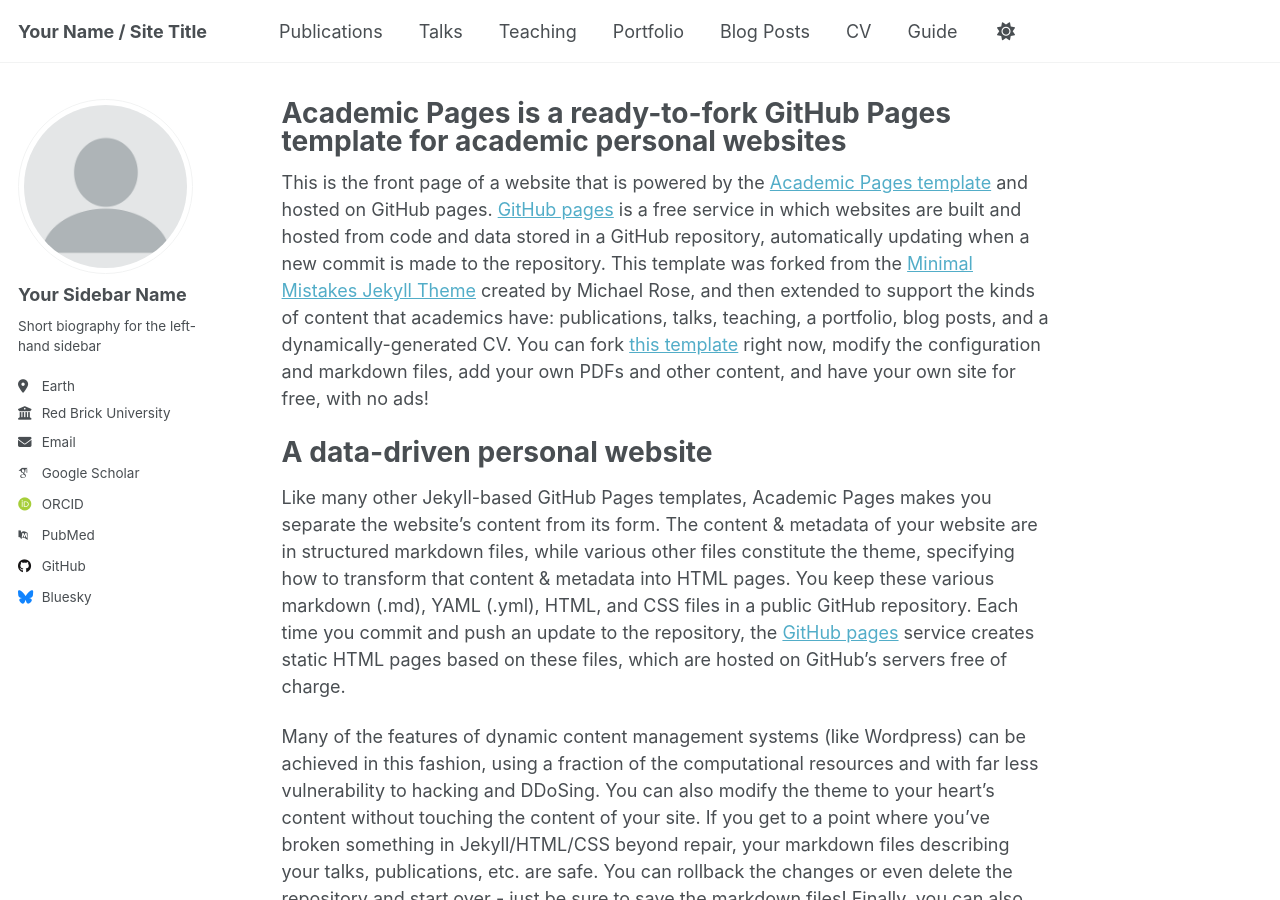
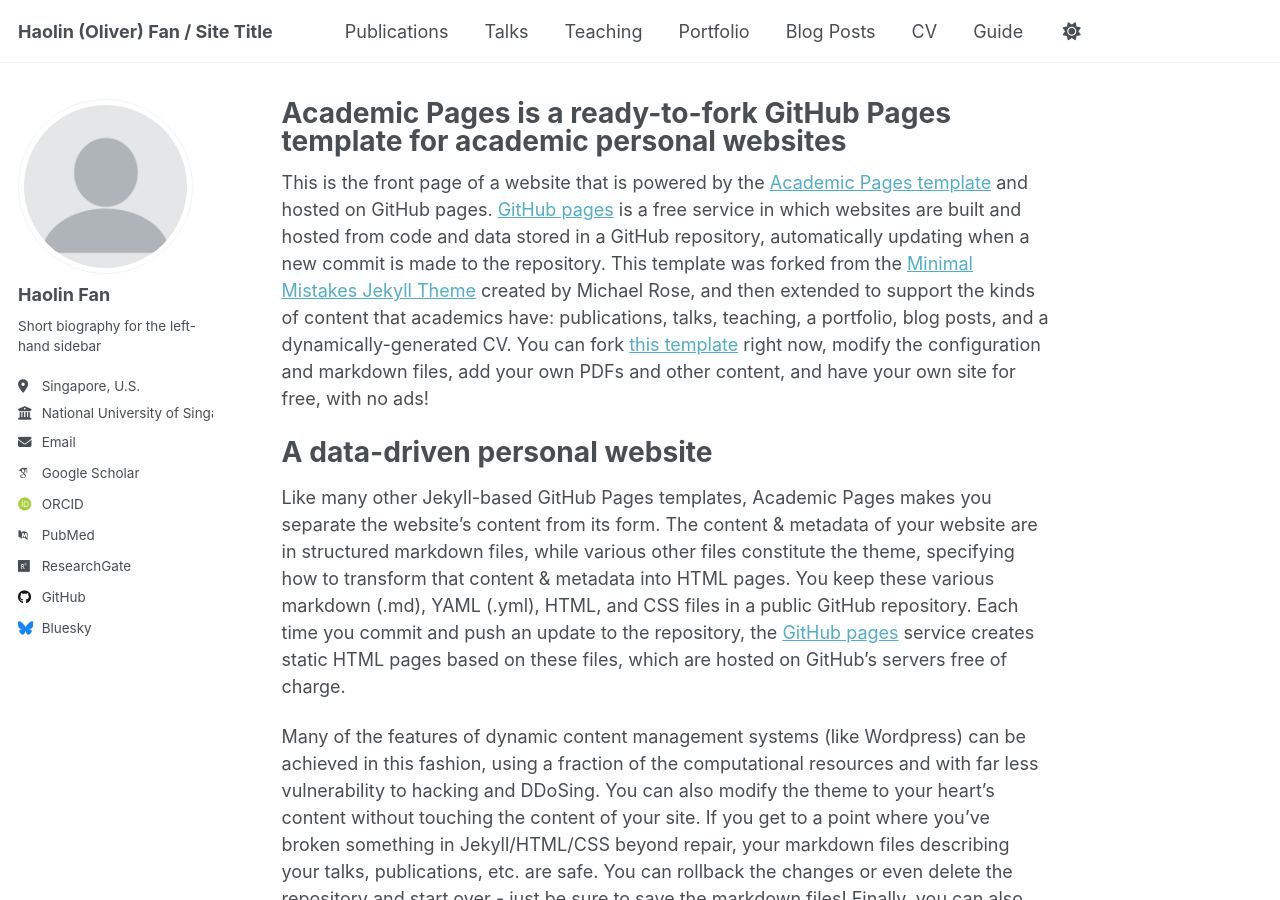
Before and after one commit to FHL1998/FHL1998.github.io, a Jekyll site: the page built from _pages/about.md, in a window 1280 px wide and 900 px high. Built offline with Jekyll 4.4.1, drawn with Linux system fonts in a browser that asks for light colours; some web fonts are replaced.

Commit message:
Update _config.yml

```diff
--- a/_config.yml
+++ b/_config.yml
@@ -9,7 +9,7 @@
 # Basic Site Settings
 locale                   : "en-US"
 site_theme               : "default"
-title                    : "Your Name / Site Title"
+title                    : "Haolin (Oliver) Fan / Site Title"
 title_separator          : "-"
 name                     : &name "Your Name"
 description              : &description "personal description"
@@ -23,23 +23,23 @@
 author:
   # Biographic information
   avatar           : "profile.png"
-  name             : "Your Sidebar Name"
+  name             : "Haolin Fan"
   pronouns         : # example: "she/her"
   bio              : "Short biography for the left-hand sidebar"
-  location         : "Earth"
-  employer         : "Red Brick University"
+  location         : "Singapore, U.S."
+  employer         : "National University of Singapore"
   uri              : # URL
-  email            : "none@example.org"
+  email            : "e0816265@u.nus.edu"
 
   # Academic websites
   academia         : # URL
   arxiv            : # URL - Update with the correct link to your profile
-  googlescholar    : "https://scholar.google.com/citations?user=PS_CX0AAAAAJ"
+  googlescholar    : "https://scholar.google.com/citations?user=dVRv_vgAAAAJ&hl=en&inst=3212728378801010220"
   impactstory      : # URL
-  orcid            : "http://orcid.org/yourorcidurl"
+  orcid            : "https://orcid.org/0000-0002-1808-2660"
   semantic         : # URL
   pubmed           : "https://www.ncbi.nlm.nih.gov/pubmed/?term=john+snow"
-  researchgate     : # URL
+  researchgate     : "https://www.researchgate.net/profile/Haolin-Fan"
   scopus           : # URL
 
   # Repositories and software development
```
